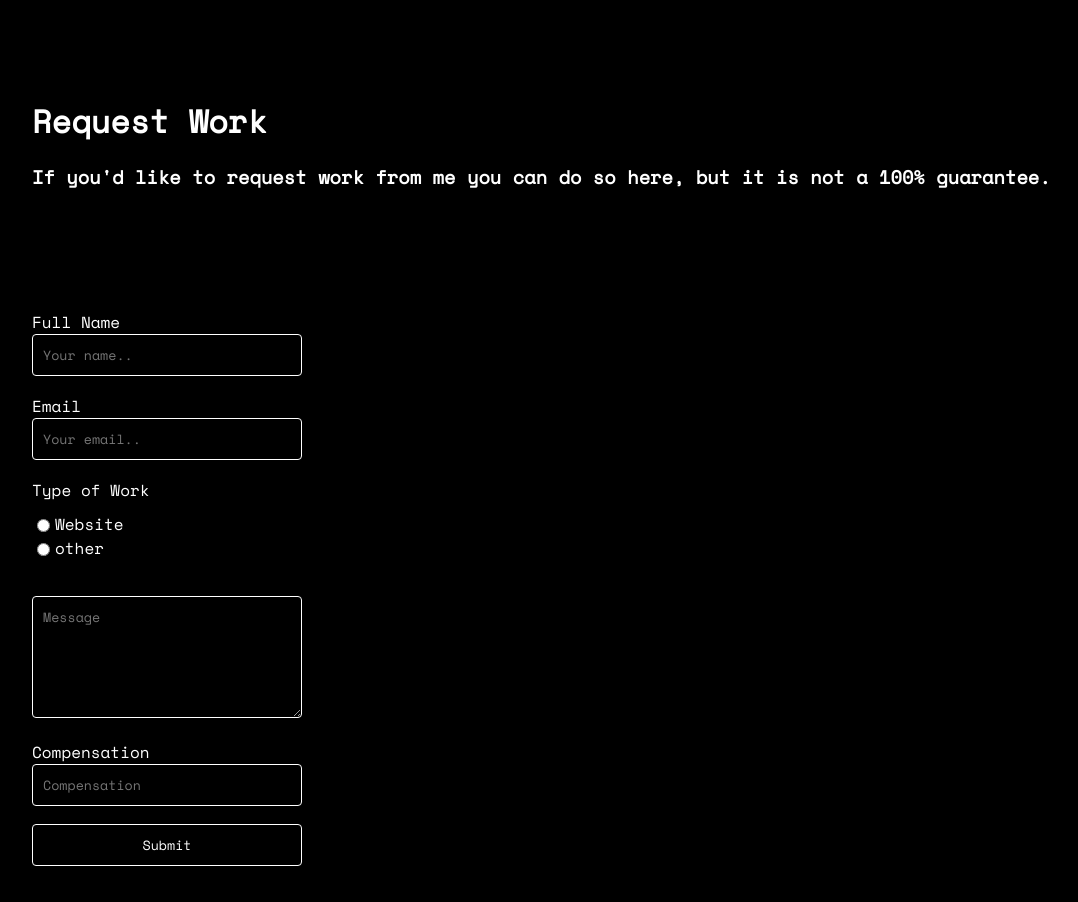
After one commit to shuchirj/Transparency, a Flask app: page /request in a window 1280 px wide. The commit adds this page. Shown: the whole page, without its empty margins (68-1146 px from the left). Run offline with Flask 3, Linux system fonts and the light colour scheme.

Commit message:
request work

```diff
--- a/main.py
+++ b/main.py
@@ -17,6 +17,10 @@ def index():
         webhook = DiscordWebhook(url='https://discord.com/api/webhooks/1129960363601965056/sAxVLp_SOe74zsj3eQ6IfWz5LToc3y2IaXU_tfNlmdHeY_DsqU5hXqPEulpvGK5FqSYB', content=f"""Name: {form['firstname']} {form['lastname']}\nEmail: {form['email']}\nPhone Number: {form['phonenumber']}\nMessage: {form['details']}""")
         response = webhook.execute()
         return redirect("/?msg=Your message has been sent!")
+
+@app.route("/request")
+def request():
+    return render_template("request.html")
 
 @app.route("/old")
 def old():
--- a/static/script.js
+++ b/static/script.js
@@ -18,6 +18,20 @@ const animateCSS = (element, animation, prefix = 'animate__') =>
 
 
 $(document).ready(function(){
+
+  let inputs = document.getElementsByTagName("input")
+  let inputsArray = Array.from(inputs)
+  inputsArray.forEach((input) => {
+    input.addEventListener('change', function(){
+      console.log(input, input.id, $("#other_radio").checked)
+    if (input.id == "other_radio" && input.checked == true) {
+      $("#other_text").css("display", "block")
+    }
+    else if (!document.getElementById("other_radio").checked) {
+      $("#other_text").css("display", "none")
+    }
+    })
+  })
 
     let cards = document.getElementsByClassName('card')
     let cardsArray = Array.from(cards)
--- a/static/style.css
+++ b/static/style.css
@@ -1,9 +1,53 @@
 @import url('https://fonts.googleapis.com/css2?family=Space+Mono&display=swap');
 
-h1, h2, h3, h4, h5, h6, p, a, button, a:visited, li {
+h1, h2, h3, h4, h5, h6, p, a, button, a:visited, li, label {
     font-family: 'Space Mono', monospace;
     color: white
 }
+
+/* format text inputs */
+input[type=text], input[type=email], input[type=password], input[type=number], input[type=tel], input[type=date], input[type=time], input[type=datetime-local], input[type=month], input[type=week], input[type=url], input[type=search], input[type=color], textarea {
+    background-color: #000;
+    border: 1px solid #fff;
+    border-radius: 4px;
+    color: #fff;
+    padding: 10px;
+    width: 25%;
+    box-sizing: border-box;
+    font-family: 'Space Mono', monospace;
+}
+
+/* format radios and checkboxes */
+input[type=radio], input[type=checkbox] {
+    background-color: #000;
+    border: 1px solid #fff;
+    border-radius: 4px;
+    color: #fff;
+    padding: 10px;
+    width: 25%;
+    box-sizing: border-box;
+    font-family: 'Space Mono', monospace;
+}
+
+/* format buttons */
+button {
+    background-color: #000;
+    border: 1px solid #fff;
+    border-radius: 4px;
+    color: #fff;
+    padding: 10px;
+    width: 25%;
+    box-sizing: border-box;
+    font-family: 'Space Mono', monospace;
+}
+
+/* button hover state */
+button:hover {
+    background-color: #fff;
+    color: #000;
+    cursor: pointer;
+}
+
 
 html {
     background-color: #000;
--- /dev/null
+++ b/templates/request.html
@@ -0,0 +1,60 @@
+<!DOCTYPE html>
+<html lang="en">
+
+<head>
+    <meta charset="UTF-8" />
+    <meta name="viewport" content="width=device-width, initial-scale=1.0" />
+    <title>Shuchir Jain | Request Work</title>
+    <link
+    rel="stylesheet"
+    href="https://cdnjs.cloudflare.com/ajax/libs/animate.css/4.1.1/animate.min.css"
+    />
+    <script defer data-domain="shuchir.dev" src="https://plausible.shuchir.dev/js/script.outbound-links.js"></script>
+    <script async src="https://umami.shuchir.dev/script.js" data-website-id="f8f5f396-6e1c-47c4-b966-d295c71a76de"></script>
+    <link rel="canonical" href="https://shuchir.dev/" />
+    <script src="https://ajax.googleapis.com/ajax/libs/jquery/3.6.4/jquery.min.js"></script>
+    <script src="/static/script.js"></script>
+    <style>html {scroll-behavior: smooth;}</style>
+    <link rel="stylesheet" href="/static/style.css" />
+    <link href="https://cdnjs.cloudflare.com/ajax/libs/font-awesome/6.4.0/css/all.min.css" rel="stylesheet">
+</head>
+
+<body>
+    <section class="section" style="margin-top: 20px;">
+        <div class="head">
+            <div class="subhead">
+                <h1>Request Work</h1>
+                <h3>If you'd like to request work from me you can do so here, but it is not a 100% guarantee. </h3>
+            </div>
+        </div>
+    </section>
+
+    <section class="section">
+        <form>
+            <label for="name">Full Name</label><br>
+            <input type="text" id="name" name="name" placeholder="Your name.." required><br><br>
+
+            <label for="email">Email</label><br>
+            <input type="email" id="email" name="email" placeholder="Your email.." required><br><br>
+
+            <label for="type">Type of Work</label>
+            <div style="display: flex; gap: 2px; margin-top: 10px;"><input type="radio" name="type" value="website" style="width: fit-content;"><p style="margin: 0;">Website</p></div>
+            <div style="display: flex; gap: 2px;"><input type="radio" id="other_radio" name="type" value="other" style="width: fit-content;"><p style="margin: 0;">other</p></div>
+            <br>
+            <div id="other_text" style="display: none;">
+                <label for="other">Other</label><br>
+                <input type="text" id="other" name="other" placeholder="Other"><br><br>
+            </div>
+            <br>
+            <textarea name="message" id="message" cols="30" rows="5" placeholder="Message" required></textarea><br><br>
+
+            <label for="compensation">Compensation</label><br>
+            <input type="text" id="compensation" name="compensation" placeholder="Compensation" required><br><br>
+
+            <button type="submit">Submit</button>
+
+        </form>
+    </section>
+    <br><br>
+</body>
+</html>
```
